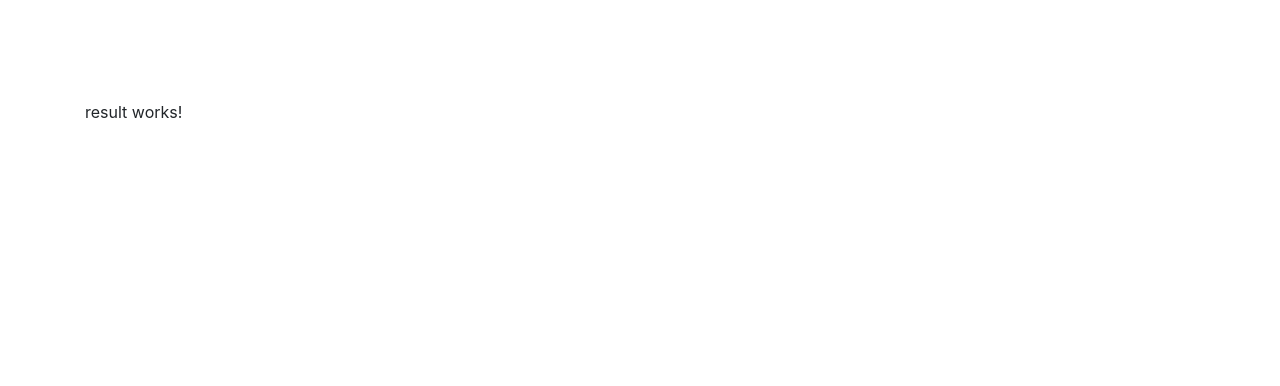
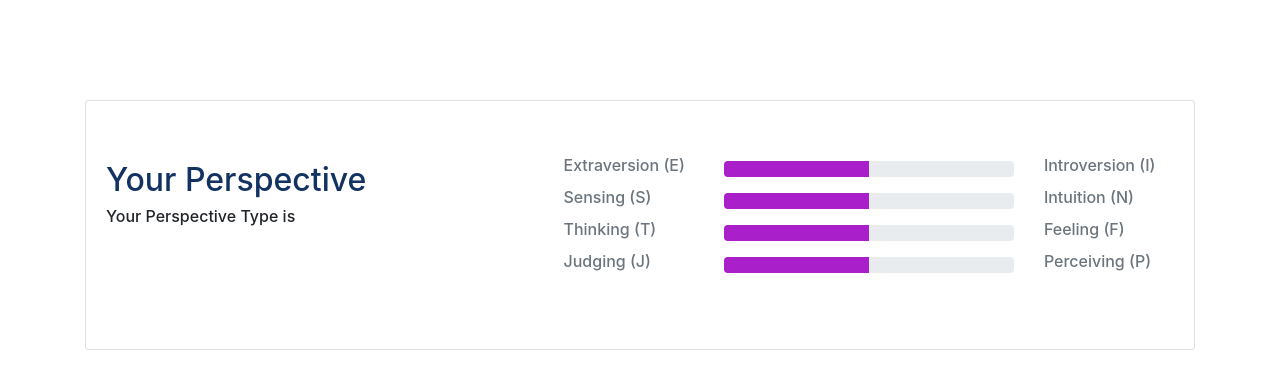
Before and after one commit to husseiny-mohamed/perspective-test, an Angular app: page /result in a window 1280 px wide. Shown: the top 386 px of the page. Built offline with nearby package versions, Linux system fonts and the light colour scheme.

Commit message:
added result component logic

```diff
--- a/src/app/perspective-test/result/result.component.css
+++ b/src/app/perspective-test/result/result.component.css
@@ -0,0 +1,21 @@
+.perspective-title {
+  color: #123261;
+}
+.result .progress-bar {
+  background-color: #a920cb;
+}
+
+.result .list-group-item {
+  padding: 3.75rem 1.25rem;
+}
+.result span {
+  font-size: 1rem;
+  font-weight: 500;
+  text-indent: 45px;
+  line-height: 8px;
+}
+
+.result .col-3 {
+
+  line-height: 8px;
+}
--- a/src/app/perspective-test/result/result.component.html
+++ b/src/app/perspective-test/result/result.component.html
@@ -1 +1,68 @@
-<p>result works!</p>
+<div class="result list-group">
+  <div class="list-group-item">
+    <div class="row">
+      <div class="col-5">
+        <h2 class="perspective-title">Your Perspective</h2>
+        <h6>Your Perspective Type is {{result}}</h6>
+      </div>
+      <div class="col-7">
+        <div class="row">
+          <div class="col-3 text-muted">
+            <span>Extraversion (E)</span>
+          </div>
+          <div class="col-6">
+            <div class="form-group progress" [ngClass]="{'flex-row-reverse': result[0]==='I'}">
+              <div class="progress-bar" role="progressbar" style="width: 50%"></div>
+            </div>
+          </div>
+          <div class="col-3 text-muted">
+            <span>Introversion (I)</span>
+          </div>
+        </div>
+
+        <div class="row">
+          <div class="col-3 text-muted">
+            <span>Sensing (S)</span>
+          </div>
+          <div class="col-6">
+            <div class="form-group progress" [ngClass]="{'flex-row-reverse': result[1]==='N'}">
+              <div class="progress-bar" role="progressbar" style="width: 50%"></div>
+            </div>
+          </div>
+          <div class="col-3 text-muted">
+            <span>Intuition (N)</span>
+          </div>
+        </div>
+
+        <div class="row">
+          <div class="col-3 text-muted">
+            <span>Thinking (T)</span>
+          </div>
+          <div class="col-6">
+            <div class="form-group progress" [ngClass]="{'flex-row-reverse': result[2]==='F'}">
+              <div class="progress-bar" role="progressbar" style="width: 50%"></div>
+            </div>
+          </div>
+          <div class="col-3 text-muted">
+            <span>Feeling (F)</span>
+          </div>
+        </div>
+
+        <div class="row">
+          <div class="col-3 text-muted">
+            <span>Judging (J)</span>
+          </div>
+          <div class="col-6">
+            <div class="form-group progress" [ngClass]="{'flex-row-reverse': result[3]==='P'}">
+              <div class="progress-bar" role="progressbar" style="width: 50%"></div>
+            </div>
+          </div>
+          <div class="col-3 text-muted">
+            <span>Perceiving (P)</span>
+          </div>
+        </div>
+
+      </div>
+    </div>
+  </div>
+</div>
--- a/src/app/perspective-test/result/result.component.ts
+++ b/src/app/perspective-test/result/result.component.ts
@@ -1,4 +1,5 @@
-import { Component, OnInit } from '@angular/core';
+import {Component, OnInit} from '@angular/core';
+import {TestService} from '../test.service';
 
 @Component({
   selector: 'app-result',
@@ -6,10 +7,11 @@ import { Component, OnInit } from '@angular/core';
   styleUrls: ['./result.component.css']
 })
 export class ResultComponent implements OnInit {
-
-  constructor() { }
+  result = '';
+  constructor(private testService: TestService) {}
 
   ngOnInit() {
+    this.result = this.testService.testResult;
+    this.testService.testResult = '';
   }
-
 }
--- a/src/app/perspective-test/test.service.ts
+++ b/src/app/perspective-test/test.service.ts
@@ -2,17 +2,26 @@ import {Injectable} from '@angular/core';
 import {HttpClient, HttpHeaders} from '@angular/common/http';
 import {Observable, throwError} from 'rxjs';
 import {tap, catchError} from 'rxjs/operators';
-import { IQuestion } from './IQuestion';
-import { environment } from 'src/environments/environment';
-import { IQuestionAnswer } from './IQuestionAnswer';
-import { ITestResult } from './ITestResult';
-import { ITestAnswer } from './ITestAnswer';
+import {IQuestion} from './IQuestion';
+import {environment} from 'src/environments/environment';
+import {IQuestionAnswer} from './IQuestionAnswer';
+import {ITestResult} from './ITestResult';
+import {ITestAnswer} from './ITestAnswer';
 
 @Injectable({
   providedIn: 'root'
 })
 export class TestService {
   constructor(private http: HttpClient) {}
+
+  private result = '';
+
+  get testResult(): string {
+    return this.result;
+  }
+  set testResult(value: string) {
+    this.result = value;
+  }
 
   getQuestions(): Observable<IQuestion[]> {
     return this.http.get<IQuestion[]>(`${environment.apiUrl}/questions`).pipe(
@@ -24,12 +33,11 @@ export class TestService {
   }
 
   postQuestionsAnswers(testAnswer: ITestAnswer): Observable<ITestResult> {
-    const headers = new HttpHeaders({ 'Content-Type': 'application/json' });
-    return this.http.post<ITestResult>(`${environment.apiUrl}/users/answers`, testAnswer, { headers })
-      .pipe(
-        tap(result => console.log('result: ' + JSON.stringify(result))),
-        catchError(this.handleError)
-      );
+    const headers = new HttpHeaders({'Content-Type': 'application/json'});
+    return this.http.post<ITestResult>(`${environment.apiUrl}/users/answers`, testAnswer, {headers}).pipe(
+      tap((result) => console.log('result: ' + JSON.stringify(result))),
+      catchError(this.handleError)
+    );
   }
   handleError(err) {
     let errorMessage = '';
--- a/src/app/perspective-test/test/test.component.css
+++ b/src/app/perspective-test/test/test.component.css
@@ -9,7 +9,7 @@
 }
 .question-text {
   color: #545b61;
-  font-weight: bold
+  font-weight: bold;
 }
 
 .question {
@@ -32,7 +32,17 @@
   width: 1.5rem;
   height: 1.5rem;
 }
-.test .list-group-item{
+.test .list-group-item {
   padding: 2rem 0;
-  border-radius: .25rem;
+  border-radius: 0.25rem;
 }
+
+.question-error {
+  border: #dc3545 solid 1px;
+  /* background-color: #ffcccb; */
+  z-index: 999;
+}
+.mail-error {
+  text-align: left;
+  margin-left: 140px;
+}
--- a/src/app/perspective-test/test/test.component.html
+++ b/src/app/perspective-test/test/test.component.html
@@ -3,15 +3,18 @@
     Discover Your Perspective
   </h5>
   <p class="sub-title mb-5">Complete the 7 min test and get a detailed report of your lenses on the wold.</p>
-  <form novalidate #testForm="ngForm" class="question" (ngSubmit)="submit()">
+  <form novalidate #testForm="ngForm" class="question" (ngSubmit)="submit(testForm)">
+    <fieldset [disabled]="loading">
         <div class="list-group">
-      <div class="fom-group list-group-item " *ngFor="let question of questions">
+            <div class="fom-group list-group-item"
+              [ngClass]="{'question-error': submitted && (!question.answer || question.answer===0) }"
+              *ngFor="let question of questions">
               <p class="question-text mb-3">{{question.text}}</p>
               <span class="mr-3 text-danger align-text-bottom ">Disagree</span>
               <div class="custom-control custom-radio custom-control-inline"
                 *ngFor="let choiceItem of choicesArray; let i = index">
                 <input class="custom-control-input" type="radio" [id]="question._id + choiceItem" [name]="question._id"
-            [value]="choiceItem" [(ngModel)]="question.answer">
+                  [value]="choiceItem" [(ngModel)]="question.answer" required>
                 <label class="custom-control-label" [for]="question._id + choiceItem"></label>
               </div>
               <span class="text-success align-text-bottom">Agree</span>
@@ -21,11 +24,25 @@
 
             <div class="form-group list-group-item">
               <p class="question-text mb-3">Your Email</p>
-          <input type="text" [(ngModel)]="email" name="email" class="form-control form-control-lg w-75 mx-auto"  placeholder="you@example.com">
+              <input type="text" [(ngModel)]="email" name="email" #emailVar="ngModel"
+                class="form-control form-control-lg w-75 mx-auto" placeholder="you@example.com" required email
+                [ngClass]="{'is-invalid': (emailVar.touched || emailVar.dirty || submitted) && !emailVar.valid }">
+              <span class="invalid-feedback mail-error">
+                <span *ngIf="emailVar.errors?.required">
+                  email is required.
+                </span>
+                <span *ngIf="emailVar.errors?.email">
+                  email is not in a valid format.
+                </span>
+              </span>
             </div>
           </div>
 
-    <button class=" btn btn-primary my-5" type="submit">Save & Continue</button>
+          <button class=" btn btn-primary my-5" type="submit">
+            <span class="spinner-border spinner-border-sm" role="status" *ngIf="loading"></span>
+            Save & Continue
+          </button>
+    </fieldset>
   </form>
 
 </div>
--- a/src/app/perspective-test/test/test.component.ts
+++ b/src/app/perspective-test/test/test.component.ts
@@ -3,6 +3,7 @@ import {TestService} from '../test.service';
 import {IQuestion} from '../IQuestion';
 import {ITestResult} from '../ITestResult';
 import {IQuestionAnswer} from '../IQuestionAnswer';
+import {Router} from '@angular/router';
 @Component({
   selector: 'app-test',
   templateUrl: './test.component.html',
@@ -13,8 +14,10 @@ export class TestComponent implements OnInit {
   errorMessage = '';
   questions: IQuestion[] = [];
   result: ITestResult;
-  email: '';
-  constructor(private testService: TestService) {}
+  email = '';
+  loading = false;
+  submitted = false;
+  constructor(private testService: TestService, private router: Router) {}
 
   ngOnInit() {
     this.testService.getQuestions().subscribe(
@@ -25,16 +28,29 @@ export class TestComponent implements OnInit {
     );
   }
 
-  submit() {
+  submit(testForm) {
+    this.submitted = true;
+
+    if (!testForm.valid) {
+      return;
+    }
+
     const answers = this.questions.map((question) => {
       return {questionId: question._id, answer: question.answer} as IQuestionAnswer;
     });
 
+    this.loading = true;
     this.testService.postQuestionsAnswers({email: this.email, answers}).subscribe(
-      (result) => {
-        this.result = result;
+      (data) => {
+        this.result = data;
+        this.loading = false;
+        this.testService.testResult = data.result;
+        this.router.navigate(['/result']);
       },
-      (error) => (this.errorMessage = error as any)
+      (error) => {
+        this.errorMessage = error as any;
+        this.loading = false;
+      }
     );
   }
 }
```
Lines whose indentation alone changed are shown as unchanged.
